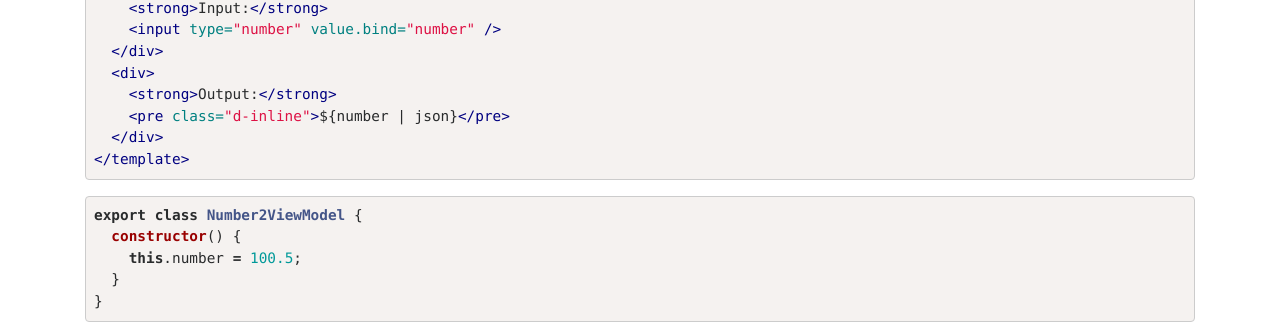
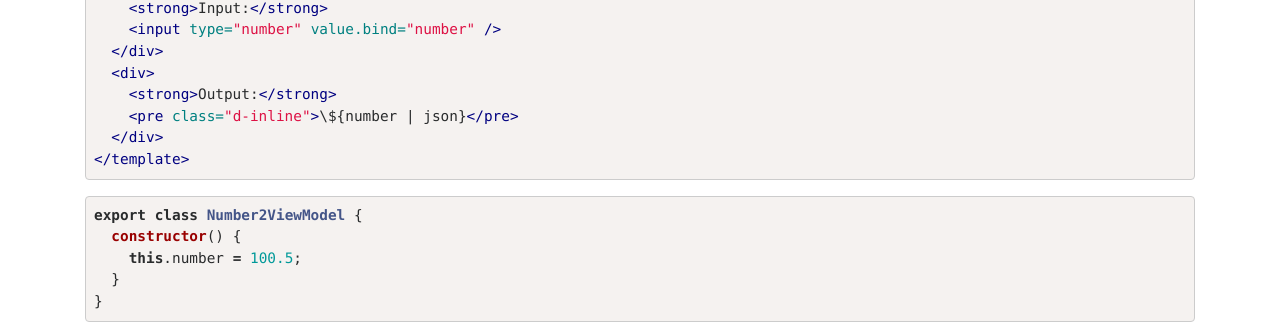
Before and after one commit to Foursails/aurelia-plus, a Jekyll site: the page built from index.md, in a window 1280 px wide and 900 px high, scrolled down 2963 px. Shown: the part 152-476 px from the top of the window. Built offline with Jekyll 4.4.1, drawn with Linux system fonts in a browser that asks for light colours; a style sheet for code colours, icons or effects is not loaded; our own code applies the rules of GitHub Pages for plain Markdown files; some of the changed text lies outside the part shown.

Commit message:
Doc: Fix doc errors

```diff
--- a/index.md
+++ b/index.md
@@ -5,8 +5,8 @@ layout: default
 
 - [Upload Custom Element](#upload-custom-element)
 - [Number Value Converter](#number-value-converter)
-- [Type="number" Custom Attribute](#type="number"-custom-attribute)
-- [Date/Time Value Converters](#date/time-value-converters)
+- [Type="number" Custom Attribute](#typenumber-custom-attribute)
+- [Date/Time Value Converters](#datetime-value-converters)
 - [Filter Value Converter](#filter-value-converter)
 - [JSON Value Converter](#json-value-converter)
 - [Split Value Converter](#split-value-converter)
@@ -96,7 +96,7 @@ The native html `<input type="file" />` element looks like a button, but it has
     </div>
     <div show.bind="uploadSelectedTab === 1">
       {% capture upload-html %}{% include_relative examples/upload.html %}{% endcapture %}
-      {% highlight html %}{{ upload-html | replace: "${$", "\${$" }}{% endhighlight %}
+      {% highlight html %}{{ upload-html | replace: "${", "\${" }}{% endhighlight %}
     </div>
   </div>
 </section>
@@ -127,7 +127,7 @@ By default, the browser stores all input values as text, and so that's what Aure
     </div>
     <div show.bind="numberSelectedTab === 1">
       {% capture number-html %}{% include_relative examples/number.html %}{% endcapture %}
-      {% highlight html %}{{ number-html | replace: "${$", "\${$" }}{% endhighlight %}
+      {% highlight html %}{{ number-html | replace: "${", "\${" }}{% endhighlight %}
     </div>
     <div show.bind="numberSelectedTab === 2">
       {% highlight javascript %}{% include_relative examples/number.js %}{% endhighlight %}
@@ -161,7 +161,7 @@ Whenever you're using `<input type="number" />`, you're likely going to want to
     </div>
     <div show.bind="number2SelectedTab === 1">
       {% capture number2-html %}{% include_relative examples/number2.html %}{% endcapture %}
-      {% highlight html %}{{ number2-html | replace: "${$", "\${$" }}{% endhighlight %}
+      {% highlight html %}{{ number2-html | replace: "${", "\${" }}{% endhighlight %}
     </div>
     <div show.bind="number2SelectedTab === 2">
       {% highlight javascript %}{% include_relative examples/number2.js %}{% endhighlight %}
@@ -203,7 +203,7 @@ The date/time value converters render JavaScript `Date` objects in your view usi
     </div>
     <div show.bind="dateSelectedTab === 1">
       {% capture date-html %}{% include_relative examples/date.html %}{% endcapture %}
-      {% highlight html %}{{ date-html | replace: "${$", "\${$" }}{% endhighlight %}
+      {% highlight html %}{{ date-html | replace: "${", "\${" }}{% endhighlight %}
     </div>
     <div show.bind="dateSelectedTab === 2">
       {% highlight javascript %}{% include_relative examples/date.js %}{% endhighlight %}
@@ -257,7 +257,7 @@ Full documentation: https://github.com/Foursails/bouncer/blob/master/README.md
     <div show.bind="filterSelectedTab === 1">
       <pre>
         {% capture filter-html %{% include_relative examples/filter.html %}{% endcapture %}}
-      {% highlight html %}{{ filter-html | replace: "${$", "\${$" }}{% endhighlight %}
+        {% highlight html %}{{ filter-html | replace: "${", "\${" }}{% endhighlight %}
     </pre>
     </div>
     <div show.bind="filterSelectedTab === 2">
@@ -296,7 +296,7 @@ The JSON value converter wraps the `JSON.stringify` function to render an object
     </div>
     <div show.bind="jsonSelectedTab === 1">
       {% capture json-html %}{% include_relative examples/json.html %}{% endcapture %}
-      {% highlight html %}{{ json-html | replace: "${$", "\${$" }}{% endhighlight %}
+      {% highlight html %}{{ json-html | replace: "${", "\${" }}{% endhighlight %}
     </div>
     <div show.bind="jsonSelectedTab === 2">
       {% highlight javascript %}{% include_relative examples/json.js %}{% endhighlight %}
@@ -334,7 +334,7 @@ The split value converter is a two way value converter that splits text from the
     </div>
     <div show.bind="splitSelectedTab === 1">
       {% capture split-html %}{% include_relative examples/split.html %}{% endcapture %}
-      {% highlight html %}{{ split-html | replace: "${$", "\${$" }}{% endhighlight %}
+      {% highlight html %}{{ split-html | replace: "${", "\${" }}{% endhighlight %}
     </div>
     <div show.bind="splitSelectedTab === 2">
       {% highlight javascript %}{% include_relative examples/split.js %}{% endhighlight %}
@@ -368,7 +368,7 @@ Have you ever found yourself trying to `JSON.stringify` in your view? AU+ adds t
     </div>
     <div show.bind="globalsSelectedTab === 1">
       {% capture globals-html %}%}{% include_relative examples/globals.html %}{% endcapture %}
-      {% highlight html %}{{ globals-html | replace: "${$", "\${$" }}{% endhighlight %}
+      {% highlight html %}{{ globals-html | replace: "${", "\${" }}{% endhighlight %}
     </div>
     <div show.bind="globalsSelectedTab === 2">
       {% highlight javascript %}{% include_relative examples/globals.js %}{% endhighlight %}
```
